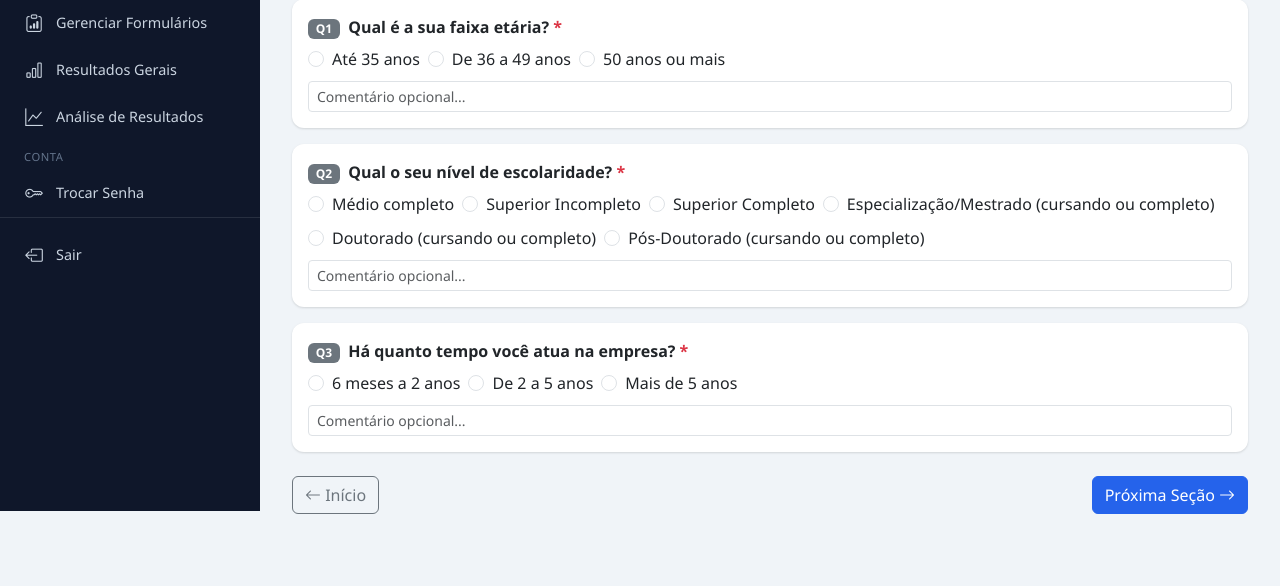
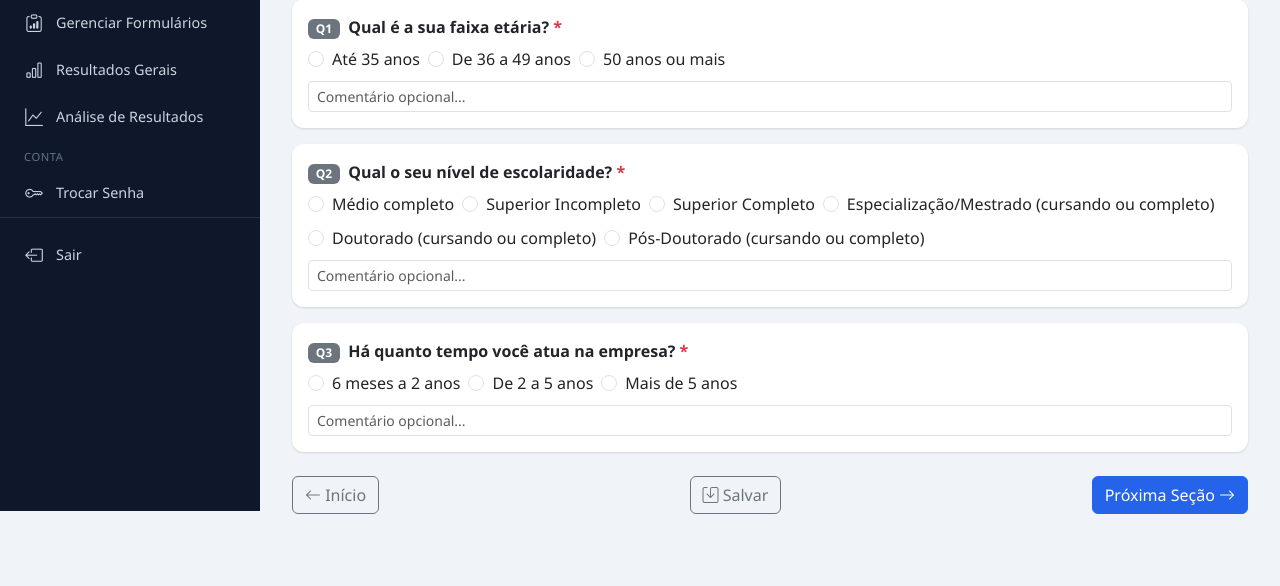
Before and after one commit to fpvizca/PesquisadeClima, a Flask app: page /pesquisa/secao/1 in a window 1280 px wide. Shown: the part 289-875 px from the top of the page. Run offline with Flask 3, Linux system fonts and the light colour scheme; the visitor is signed in with stand-in values (Sample User, id 1); data comes from the database, SQL or seed files in the repository; data that the repository does not hold is empty.

Commit message:
feat: salvar parcial + progresso no dashboard
- Botão 'Salvar' na pesquisa (salva sem validar obrigatórios)
- Botão 'Próxima Seção' mantém validação
- Dashboard: barra de progresso (respondidas/total + %)
- 3 estados: não iniciada, em andamento, respondida

```diff
--- a/routes/pesquisa.py
+++ b/routes/pesquisa.py
@@ -94,6 +94,8 @@ def init_routes(app):
                 respostas_existentes[p['id']] = {'valor': r['valor'], 'comentario': r['comentario']}
 
         if request.method == 'POST':
+            acao = request.form.get('acao', 'salvar_proximo')
+
             for p in perguntas:
                 valor = request.form.get(f'pergunta_{p["id"]}', '').strip()
                 comentario = request.form.get(f'comentario_{p["id"]}', '').strip()
@@ -107,7 +109,8 @@ def init_routes(app):
                         row_vals.append(f'{grid_rows[i]}: {rv}' if rv else f'{grid_rows[i]}:')
                     valor = ' | '.join(row_vals)
 
-                if p['obrigatoria'] and not valor:
+                # Only validate required on "Próxima Seção" / "Finalizar"
+                if acao == 'salvar_proximo' and p['obrigatoria'] and not valor:
                     flash(f'Por favor, responda: {p["texto"]}', 'danger')
                     return redirect(url_for('pesquisa_secao', secao_id=secao_id))
 
@@ -119,6 +122,10 @@ def init_routes(app):
                         DO UPDATE SET valor = excluded.valor, comentario = excluded.comentario, respondido_em = CURRENT_TIMESTAMP
                     """, (ciclo['id'], p['id'], usuario_id, valor if valor else None, comentario if comentario else None))
             db.commit()
+
+            if acao == 'salvar_parcial':
+                flash('Respostas salvas!', 'success')
+                return redirect(url_for('pesquisa_secao', secao_id=secao_id))
 
             proximo_index = secao_index + 1
             if proximo_index < len(secoes):
--- a/templates/pesquisa_secao.html
+++ b/templates/pesquisa_secao.html
@@ -157,7 +157,11 @@
     </a>
     {% endif %}
 
-    <button type="submit" class="btn btn-primary">
+    <button type="submit" name="acao" value="salvar_parcial" class="btn btn-outline-secondary">
+      <i class="bi bi-save"></i> Salvar
+    </button>
+
+    <button type="submit" name="acao" value="salvar_proximo" class="btn btn-primary">
       {% if proxima_secao %}
         Próxima Seção <i class="bi bi-arrow-right"></i>
       {% else %}
```
Also changed, not shown: routes/dashboard.py (+16 -4 lines), templates/dashboard.html (+12 -0 lines).
